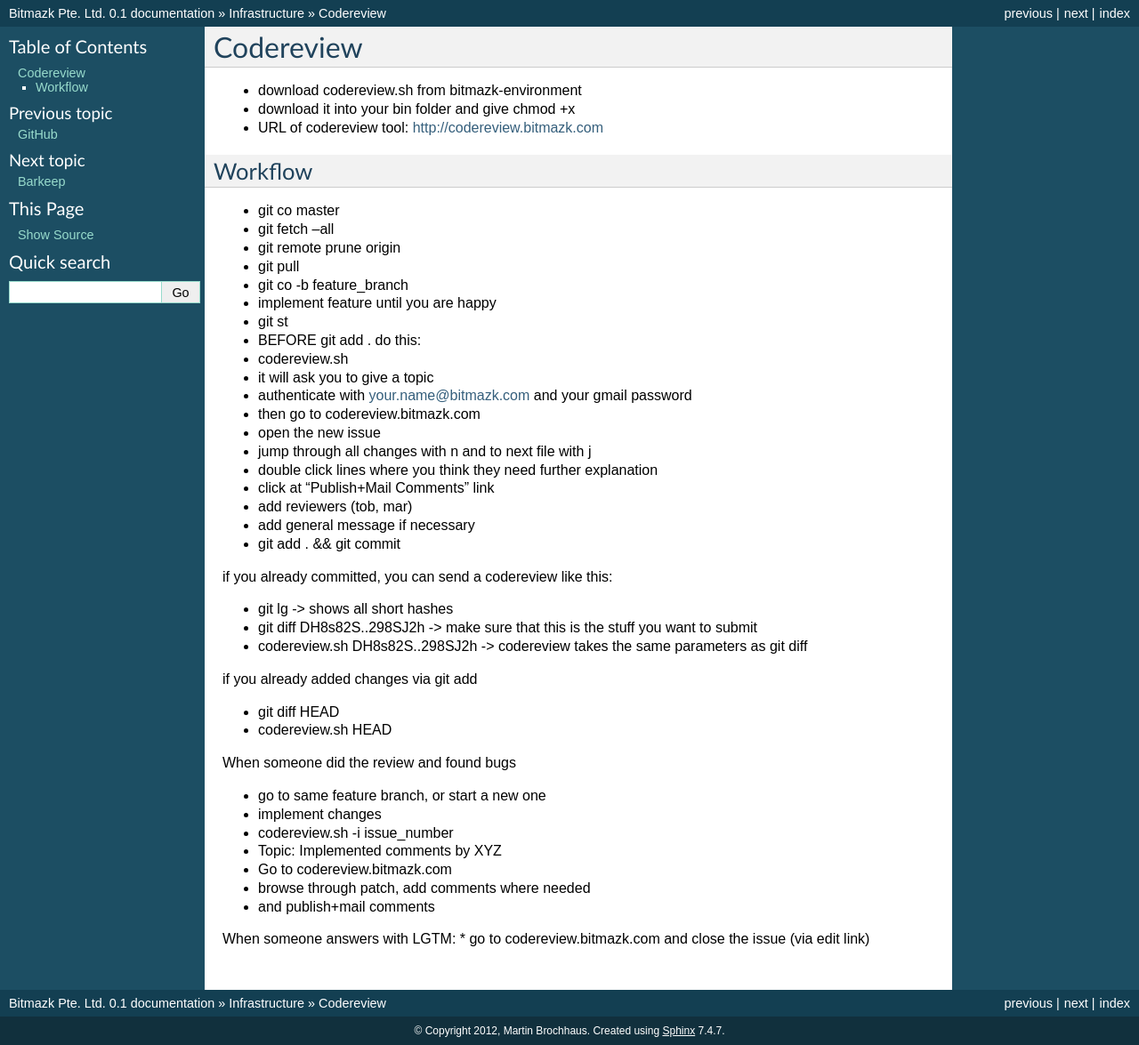
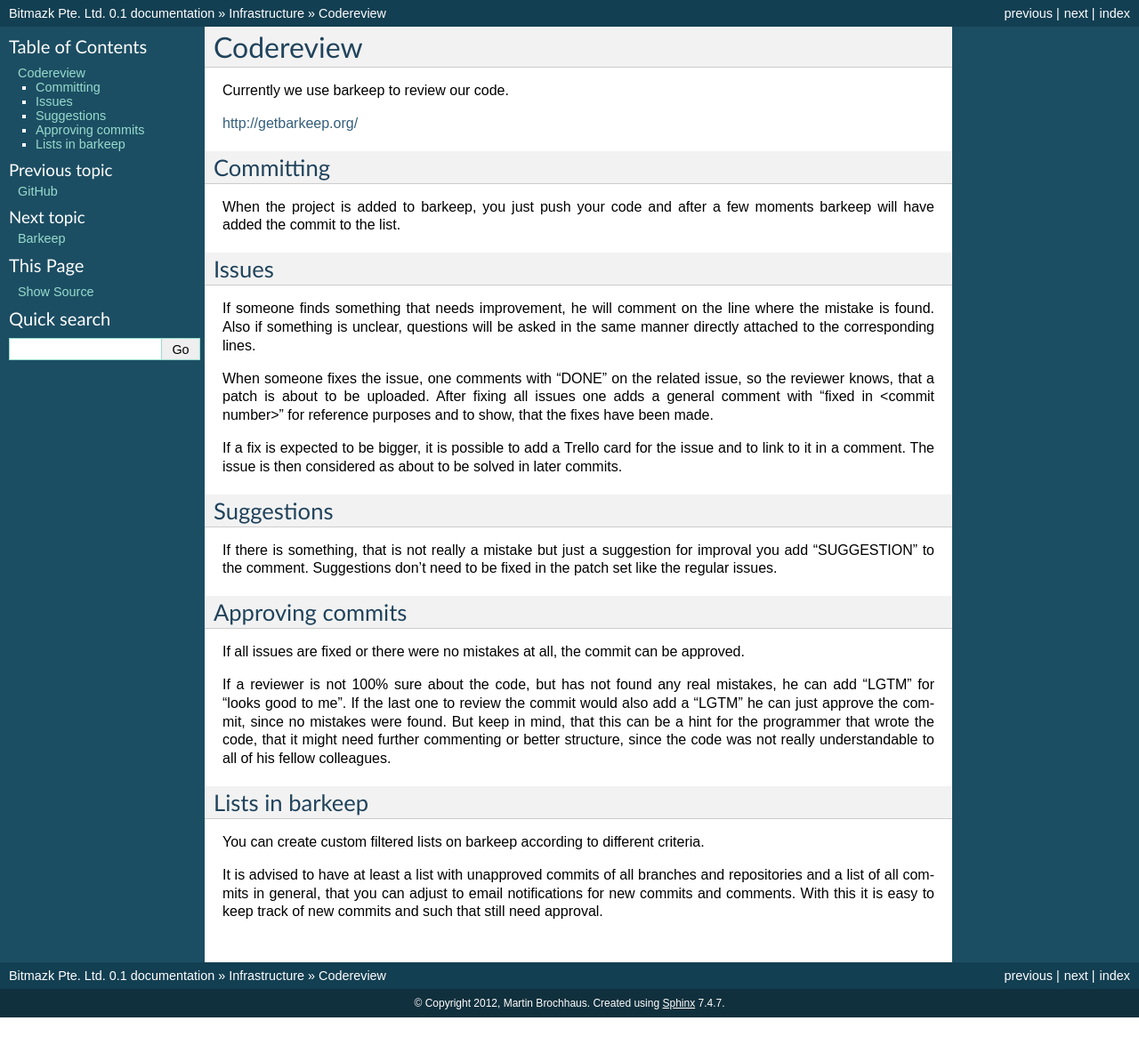
Before and after one commit to bitlabstudio/bitmazk-book, a Sphinx documentation site: the page built from docs/infrastructure/codereview.rst, in a window 1280 px wide. Shown: the whole page at 89% size. Built offline with Sphinx 7.4.7, drawn with Linux system fonts in a browser that asks for light colours; formulas are drawn with MathJax 3; pages that are not in the unit, such as notebooks, are missing from menus; after the commit the page ends 1144 px from its top, so only the background shows below that.

Commit message:
Updated chapter about code reviews.

```diff
--- a/docs/infrastructure/codereview.rst
+++ b/docs/infrastructure/codereview.rst
@@ -1,55 +1,62 @@
 Codereview
 ==========
 
-* download codereview.sh from bitmazk-environment
-* download it into your bin folder and give chmod +x
-* URL of codereview tool: http://codereview.bitmazk.com
+Currently we use barkeep to review our code.
 
-Workflow
---------
+http://getbarkeep.org/
 
-* git co master
-* git fetch --all
-* git remote prune origin
-* git pull
-* git co -b feature_branch
-* implement feature until you are happy
-* git st
-* BEFORE git add . do this:
-* codereview.sh
-* it will ask you to give a topic
-* authenticate with your.name@bitmazk.com and your gmail password
-* then go to codereview.bitmazk.com
-* open the new issue
-* jump through all changes with n and to next file with j
-* double click lines where you think they need further explanation
-* click at "Publish+Mail Comments" link
-* add reviewers (tob, mar)
-* add general message if necessary
-* git add . && git commit
 
-if you already committed, you can send a codereview like this:
+Committing
+----------
 
-* git lg -> shows all short hashes
-* git diff DH8s82S..298SJ2h -> make sure that this is the stuff you want to
-  submit
-* codereview.sh DH8s82S..298SJ2h -> codereview takes the same parameters as git
-  diff
+When the project is added to barkeep, you just push your code and after a few
+moments barkeep will have added the commit to the list.
 
-if you already added changes via git add
+Issues
+------
 
-* git diff HEAD
-* codereview.sh HEAD
+If someone finds something that needs improvement, he will comment on the line
+where the mistake is found. Also if something is unclear, questions will be
+asked in the same manner directly attached to the corresponding lines.
 
-When someone did the review and found bugs
+When someone fixes the issue, one comments with "DONE" on the related issue,
+so the reviewer knows, that a patch is about to be uploaded. After fixing all
+issues one adds a general comment with "fixed in <commit number>" for reference
+purposes and to show, that the fixes have been made.
 
-* go to same feature branch, or start a new one
-* implement changes
-* codereview.sh -i issue_number
-* Topic: Implemented comments by XYZ
-* Go to codereview.bitmazk.com
-* browse through patch, add comments where needed
-* and publish+mail comments
+If a fix is expected to be bigger, it is possible to add a Trello card for the
+issue and to link to it in a comment. The issue is then considered as about to
+be solved in later commits.
 
-When someone answers with LGTM:
-* go to codereview.bitmazk.com and close the issue (via edit link)
+Suggestions
+-----------
+
+If there is something, that is not really a mistake but just a suggestion for
+improval you add "SUGGESTION" to the comment. Suggestions don't need to be
+fixed in the patch set like the regular issues.
+
+Approving commits
+-----------------
+
+If all issues are fixed or there were no mistakes at all, the commit can be
+approved.
+
+If a reviewer is not 100% sure about the code, but has not found any real
+mistakes, he can add "LGTM" for "looks good to me". If the last one to review
+the commit would also add a "LGTM" he can just approve the commit, since no
+mistakes were found.
+But keep in mind, that this can be a hint for the programmer that wrote the
+code, that it might need further commenting or better structure, since the code
+was not really understandable to all of his fellow colleagues.
+
+Lists in barkeep
+----------------
+
+You can create custom filtered lists on barkeep according to different
+criteria.
+
+It is advised to have at least a list with unapproved commits of all
+branches and repositories and a list of all commits in general, that you can
+adjust to email notifications for new commits and comments.
+With this it is easy to keep track of new commits and such that still need
+approval.
```
